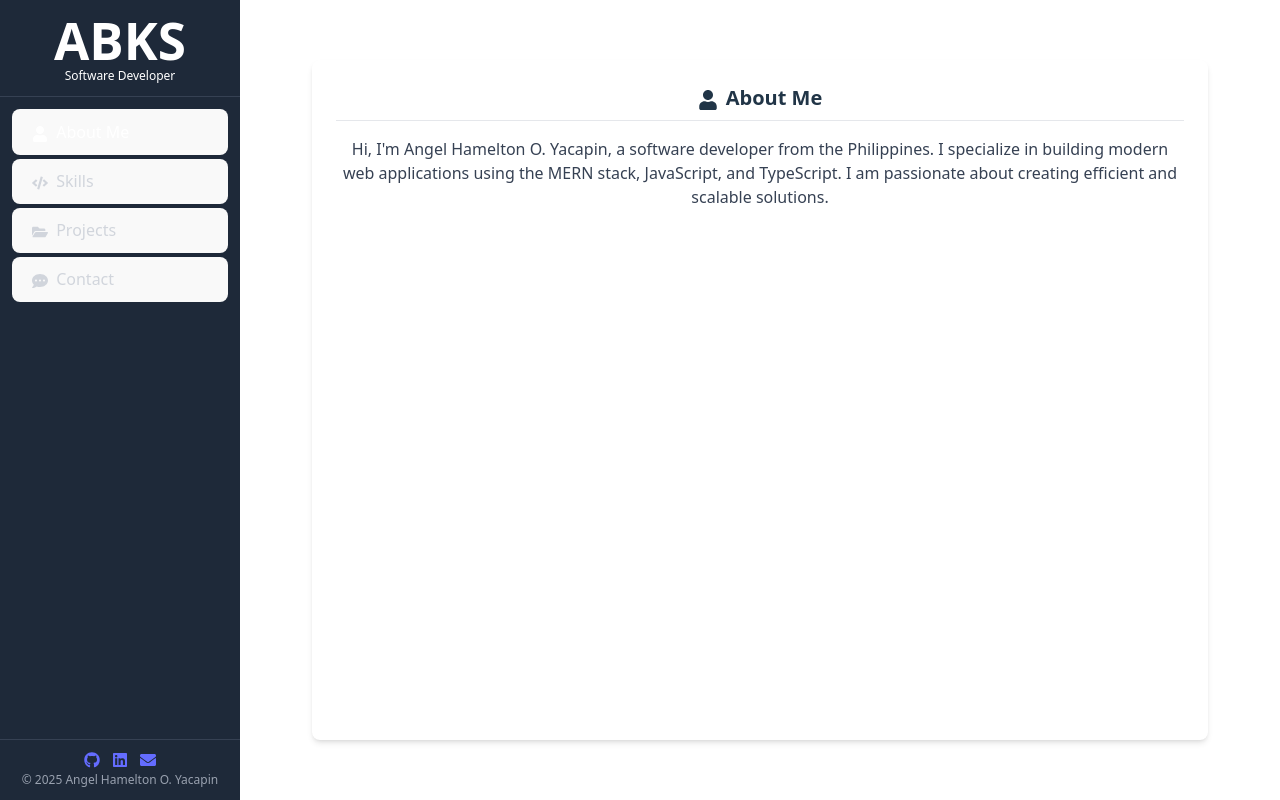
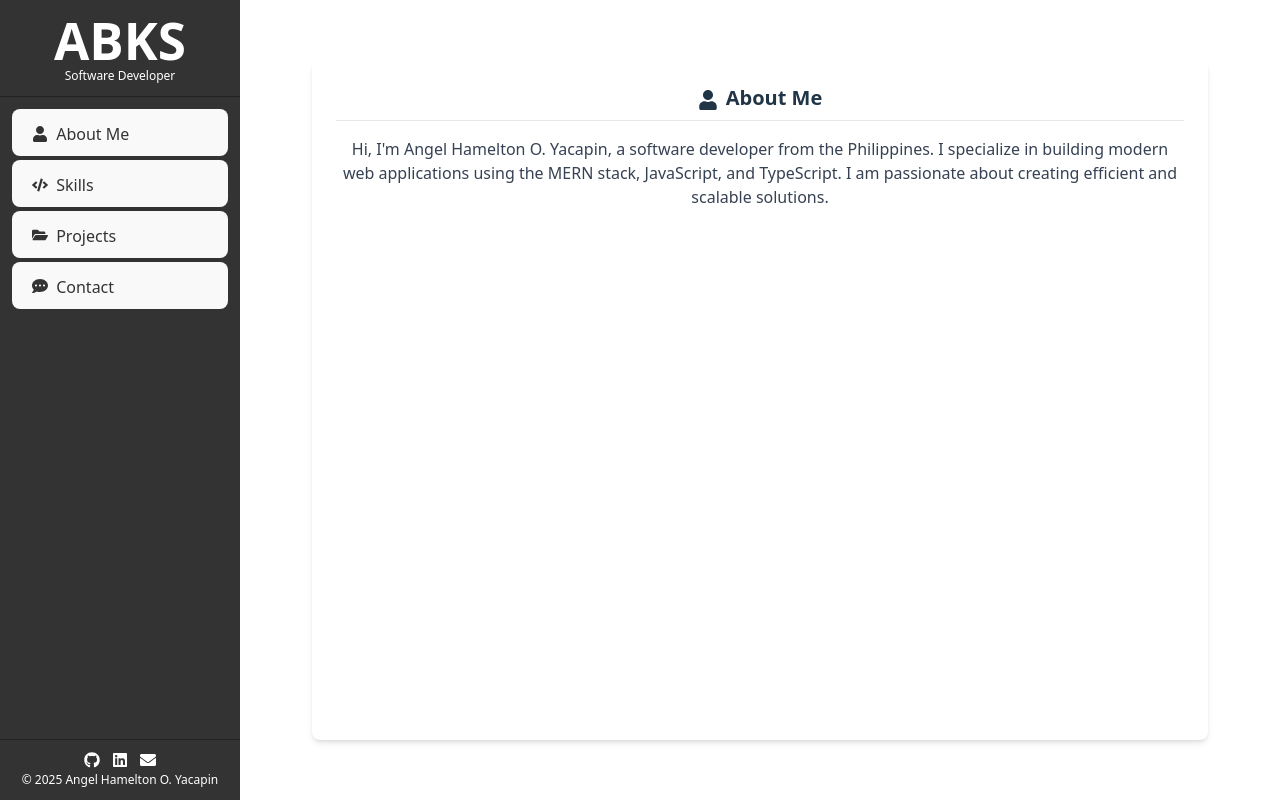
Before and after one commit to TonYacapin/abks_portfolio, a React (Vite) app: page / in a window 1280 px wide. Built offline with nearby package versions, Linux system fonts and the light colour scheme.

Commit message:
refactor Sidebar component for improved styling and mobile responsiveness

```diff
--- a/src/components/Sidebar.jsx
+++ b/src/components/Sidebar.jsx
@@ -25,81 +25,77 @@ export default function Sidebar({ activeSection, setActiveSection }) {
 
     const sidebarContent = (
         <>
-      <div className="p-3 text-center border-b border-gray-700">
-        <h1 className="text-xl font-bold">ABKS</h1>
-        <p className="text-xs">Software Developer</p>
+            <div className="p-3 text-center border-b border-[#222222]">
+                <h1 className="text-xl font-bold text-white">ABKS</h1>
+                <p className="text-xs text-white">Software Developer</p>
             </div>
             <nav className="flex-1 p-3">
                 <ul className="space-y-1">
                     <li>
                         <button
-              className={`block w-full text-left px-2 py-1 rounded hover:bg-gray-700 ${
-                activeSection === "about" ? "bg-gray-700 text-white" : "text-gray-300"
+                            className={`block w-full text-left px-2 py-1 rounded hover:bg-[#222222] font-medium text-[#333333] ${activeSection === "about" ? "bg-[#222222]" : ""
                                 }`}
                             onClick={() => handleNavClick("about")}
                         >
                             <FaUser className="inline-block mr-2" />
-              About Me
+                            <span className="align-middle">About Me</span>
                         </button>
                     </li>
                     <li>
                         <button
-              className={`block w-full text-left px-2 py-1 rounded hover:bg-gray-700 ${
-                activeSection === "skills" ? "bg-gray-700 text-white" : "text-gray-300"
+                            className={`block w-full text-left px-2 py-1 rounded hover:bg-[#222222] font-medium text-[#333333] ${activeSection === "skills" ? "bg-[#222222]" : ""
                                 }`}
                             onClick={() => handleNavClick("skills")}
                         >
                             <FaCode className="inline-block mr-2" />
-              Skills
+                            <span className="align-middle">Skills</span>
                         </button>
                     </li>
                     <li>
                         <button
-              className={`block w-full text-left px-2 py-1 rounded hover:bg-gray-700 ${
-                activeSection === "projects" ? "bg-gray-700 text-white" : "text-gray-300"
+                            className={`block w-full text-left px-2 py-1 rounded hover:bg-[#222222] font-medium text-[#333333] ${activeSection === "projects" ? "bg-[#222222]" : ""
                                 }`}
                             onClick={() => handleNavClick("projects")}
                         >
                             <FaFolderOpen className="inline-block mr-2" />
-              Projects
+                            <span className="align-middle">Projects</span>
                         </button>
                     </li>
                     <li>
                         <button
-              className={`block w-full text-left px-2 py-1 rounded hover:bg-gray-700 ${
-                activeSection === "contact" ? "bg-gray-700 text-white" : "text-gray-300"
+                            className={`block w-full text-left px-2 py-1 rounded hover:bg-[#222222] font-medium text-[#333333] ${activeSection === "contact" ? "bg-[#222222]" : ""
                                 }`}
                             onClick={() => handleNavClick("contact")}
                         >
                             <FaCommentDots className="inline-block mr-2" />
-              Contact
+                            <span className="align-middle">Contact</span>
                         </button>
                     </li>
                 </ul>
             </nav>
-      <footer className="p-3 text-center border-t border-gray-700">
+            <footer className="p-3 text-center border-t border-[#222222]">
                 <div className="flex justify-center space-x-3">
                     <a
                         href="https://github.com/TonYacapin"
                         target="_blank"
                         rel="noopener noreferrer"
-            className="hover:text-gray-300"
+                        className="hover:text-[#9c9c9c]"
                     >
-            <FaGithub className="h-4 w-4" />
+                        <FaGithub className="h-4 w-4 text-white" />
                     </a>
                     <a
                         href="https://www.linkedin.com/in/yacapin-angel-hamelton-o-2b8271304/"
                         target="_blank"
                         rel="noopener noreferrer"
-            className="hover:text-gray-300"
+                        className="hover:text-[#9c9c9c]"
                     >
-            <FaLinkedin className="h-4 w-4" />
+                        <FaLinkedin className="h-4 w-4 text-white" />
                     </a>
-          <a href="mailto:angelhameltonyacapin@example.com" className="hover:text-gray-300">
-            <FaEnvelope className="h-4 w-4" />
+                    <a href="mailto:angelhameltonyacapin@example.com" className="hover:text-[#9c9c9c]">
+                        <FaEnvelope className="h-4 w-4 text-white" />
                     </a>
                 </div>
-        <p className="mt-1 text-xs text-gray-400">© 2025 Angel Hamelton O. Yacapin</p>
+                <p className="mt-1 text-xs text-white">© 2025 Angel Hamelton O. Yacapin</p>
             </footer>
         </>
     );
@@ -109,13 +105,13 @@ export default function Sidebar({ activeSection, setActiveSection }) {
             {/* Mobile menu button */}
             <button
                 onClick={toggleMobileMenu}
-        className="md:hidden fixed top-4 left-4 z-20 bg-gray-800 text-white p-2 rounded-md shadow-md"
+                className="md:hidden fixed top-4 left-4 z-20 bg-[#333333] text-white p-2 rounded-md shadow-md"
             >
                 {isMobileMenuOpen ? <FaTimes size={20} /> : <FaBars size={20} />}
             </button>
 
             {/* Desktop sidebar */}
-      <aside className="fixed top-0 left-0 h-screen w-60 bg-gray-800 text-white flex flex-col z-10 hidden md:flex">
+            <aside className="fixed top-0 left-0 h-screen w-60 bg-[#333333] text-white flex flex-col z-10 hidden md:flex">
                 {sidebarContent}
             </aside>
 
@@ -129,11 +125,11 @@ export default function Sidebar({ activeSection, setActiveSection }) {
                     />
 
                     {/* Mobile sidebar content */}
-          <aside className="fixed top-0 left-0 h-screen w-60 bg-gray-800 text-white flex flex-col z-30 md:hidden">
+                    <aside className="fixed top-0 left-0 h-screen w-60 bg-[#333333] text-white flex flex-col z-30 md:hidden">
                         <div className="flex justify-end p-2">
                             <button
                                 onClick={toggleMobileMenu}
-                className="text-gray-300 hover:text-white"
+                                className="text-white hover:text-[#9c9c9c]"
                             >
                                 <FaTimes size={20} />
                             </button>
```
Lines whose indentation alone changed are shown as unchanged.
